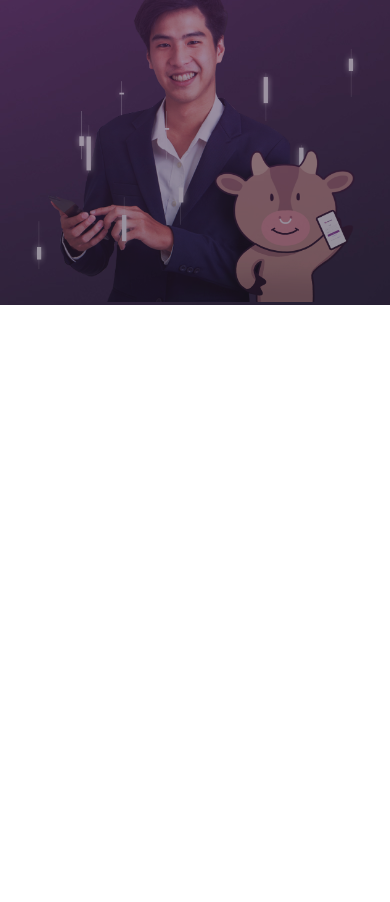
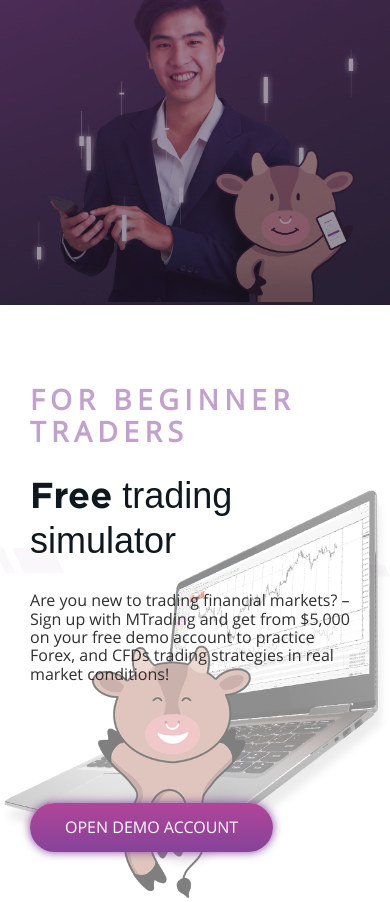
Before and after one commit to evgeni83/mtrading, a plain HTML site: page index.html in a window 390 px wide. Shown: the part 539-1441 px from the top of the page. Before the commit the page ends 844 px from the top, so only its background shows below. Drawn offline with Linux system fonts and the light colour scheme; a web font is replaced by a local one.

Commit message:
Second screen complete

```diff
--- a/index.html
+++ b/index.html
@@ -39,6 +39,29 @@
     </div>
   </section>
 
+  <section class="second">
+    <div class="container">
+      <div class="second__content">
+        <div class="col col-left">
+          <p class="subtitle">For Beginner Traders</p>
+          <h1 class="title second__title">
+            <span class="title--bold">Free</span> trading<br>simulator
+          </h1>
+          <p class="text second__text">Are you new to trading financial markets? – Sign up
+            with MTrading and get from $5,000 on your free demo
+            account to practice Forex, and CFDs trading strategies
+            in real market conditions!</p>
+          <a class="btn second__btn" href="#">Open Demo Account</a>
+        </div>
+        <div class="col col-right">
+          <div class="second__img">
+            <img src="img/2.png" alt="photo" class="img">
+          </div>
+        </div>
+      </div>
+    </div>
+  </section>
+
   <script src="js/jquery-3.4.1.min.js"></script>
   <script src="js/script.js" defer></script>
 </body>
--- a/scss/_common.scss
+++ b/scss/_common.scss
@@ -32,6 +32,15 @@ body {
   }
 }
 
+.subtitle {
+  text-transform: uppercase;
+  font-family: "Open Sans", sans-serif;
+  font-size: 28px;
+  font-weight: 600;
+  letter-spacing: 5.6px;
+  color: $subtitle-color;
+}
+
 .text {
   margin: 0;
   font-family: "Open Sans", sans-serif;
@@ -54,6 +63,8 @@ body {
   border-radius: 100px;
   padding: 15px 35px;
   color: #fff;
+  font-size: 16px;
+  text-transform: uppercase;
   background: $btn-bg;
   box-shadow: 0 0 10px $btn-shadow;
   align-self: flex-start;
--- a/scss/_first-screen.scss
+++ b/scss/_first-screen.scss
@@ -1,7 +1,7 @@
 .first {
   position: relative;
   height: 100vh;
-  overflow-x: hidden;
+  overflow: hidden;
   background-image: url(../img/bg-1.jpg);
 
   &__nums {
--- /dev/null
+++ b/scss/_second-screen.scss
@@ -0,0 +1,61 @@
+.second {
+  background-color: #fff;
+  background-image: url(../img/bg-2.jpg.png);
+  background-repeat: no-repeat;
+  background-position: center;
+  background-size: contain;
+  padding: 150px 0;
+  position: relative;
+
+  &__content {
+    display: flex;
+    align-items: center;
+    justify-content: space-between;
+
+    .col {
+      &-left {
+        flex-basis: 50%;
+        display: flex;
+        flex-direction: column;
+      }
+      &-right {
+        flex-basis: 30%;
+      }
+    }
+  }
+
+  &__text {
+    margin-top: 100px;
+  }
+
+  &__btn {
+    margin-top: 120px;
+    align-self: flex-start;
+  }
+}
+
+@media (max-width: 1199px) {
+  .second {
+    &__content {
+      flex-direction: column;
+    }
+  }
+}
+
+@media (max-width: 575px) {
+  .second {
+    padding: 50px 0;
+    &__text {
+      margin-top: 30px;
+    }
+    &__img {
+      margin: 0;
+      position: absolute;
+      bottom: 0;
+      left: 0;
+      width: 100%;
+      opacity: 0.5;
+      z-index: 0;
+    }
+  }
+}
--- a/scss/style.scss
+++ b/scss/style.scss
@@ -2,3 +2,4 @@
 @import "fonts";
 @import "common";
 @import "first-screen";
+@import "second-screen";
```
Also changed, not shown: css/style.css.
